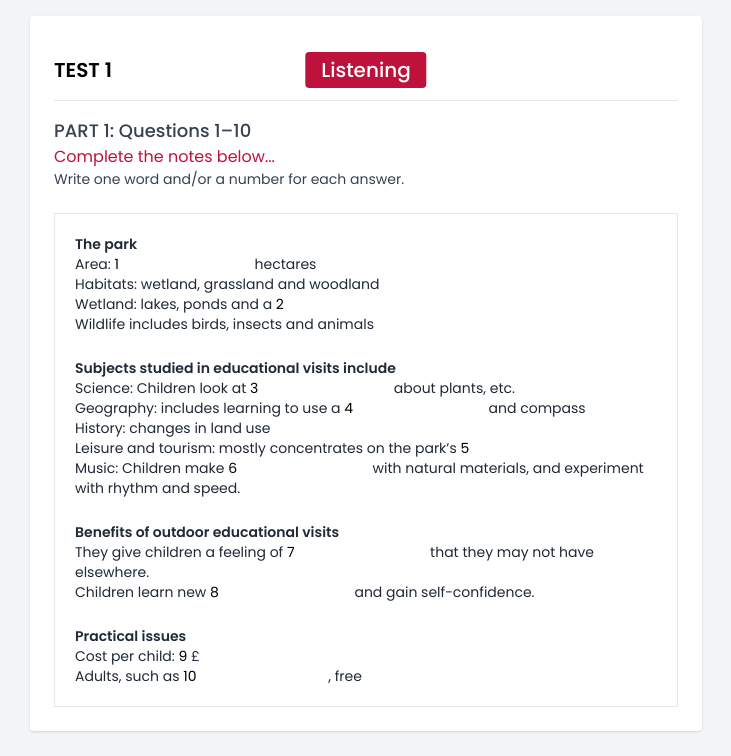
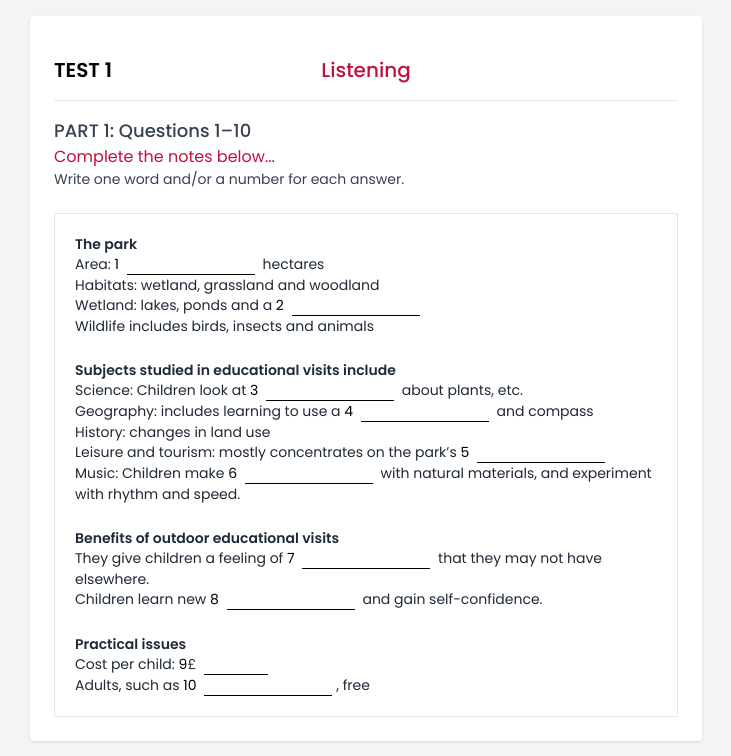
Before and after one commit to 73-dev/parctise, a plain HTML site: page index.html in a window 1280 px wide. Shown: the whole page, without its empty margins (274-1005 px from the left). Drawn offline with nearby package versions, Linux system fonts and the light colour scheme.

Commit message:
Update index.html

```diff
--- a/index.html
+++ b/index.html
@@ -22,10 +22,6 @@
             fontFamily: {
               poppins: ["Poppins", "sans-serif"],
             },
-            colors: {
-              lime: tailwind.colors.lime,
-              rose: tailwind.colors.rose,
-            },
           },
         },
       };
@@ -40,7 +36,7 @@
           <div class="text-xl font-semibold">TEST 1</div>
         </div>
         <h2
-          class="absolute text-white bg-rose-700 px-4 py-1 rounded text-xl font-medium top-1/2 left-1/2 -translate-x-1/2 -translate-y-1/2"
+          class="absolute text-rose-700 top-1/2 left-1/2 -translate-x-1/2 -translate-y-1/2 text-xl font-medium"
         >
           Listening
         </h2>
@@ -56,63 +52,46 @@
       </div>
 
       <!-- Questions Section -->
-      <div class="mt-6 space-y-6 text-sm border border-gray-200 p-5 text-gray-800">
+      <div class="mt-6 space-y-6 text-sm border border-gray-200 p-5 text-gray-800 ">
         <!-- The park -->
         <div>
           <h3 class="font-semibold">The park</h3>
           <p>
-            Area: <span class="text-black">1</span>
-            <input
-              type="text"
-              class="answer-input w-32"
-            />
+            Area:  <span class="text-black">1</span>
+            <input type="text" class="outline-none font-semibold text-rose-700 transition border-b border-black w-32 mx-1 outline-none" />
             hectares
           </p>
           <p>Habitats: wetland, grassland and woodland</p>
           <p>
-            Wetland: lakes, ponds and a <span class="text-black">2</span>
-            <input
-              type="text"
-              class="answer-input w-32"
-            />
+            Wetland: lakes, ponds and a  <span class="text-black">2</span>
+            <input type="text" class="outline-none font-semibold text-rose-700 transition border-b border-black w-32 mx-1" />
           </p>
           <p>Wildlife includes birds, insects and animals</p>
         </div>
 
         <!-- Subjects studied -->
         <div>
-          <h3 class="font-semibold">Subjects studied in educational visits include</h3>
+          <h3 class="font-semibold">
+            Subjects studied in educational visits include
+          </h3>
           <p>
-            Science: Children look at <span class="text-black">3</span>
-            <input
-              type="text"
-              class="answer-input w-32"
-            />
+            Science: Children look at  <span class="text-black">3</span>
+            <input type="text" class="outline-none font-semibold text-rose-700 transition border-b border-black w-32 mx-1" />
             about plants, etc.
           </p>
           <p>
-            Geography: includes learning to use a <span class="text-black">4</span>
-            <input
-              type="text"
-              class="answer-input w-32"
-            />
+            Geography: includes learning to use a  <span class="text-black">4</span>
+            <input type="text" class="outline-none font-semibold text-rose-700 transition border-b border-black w-32 mx-1" />
             and compass
           </p>
           <p>History: changes in land use</p>
           <p>
-            Leisure and tourism: mostly concentrates on the park’s
-            <span class="text-black">5</span>
-            <input
-              type="text"
-              class="answer-input w-32"
-            />
+            Leisure and tourism: mostly concentrates on the park’s  <span class="text-black">5</span>
+            <input type="text" class="outline-none font-semibold text-rose-700 transition border-b border-black w-32 mx-1" />
           </p>
           <p>
-            Music: Children make <span class="text-black">6</span>
-            <input
-              type="text"
-              class="answer-input w-32"
-            />
+            Music: Children make  <span class="text-black">6</span>
+            <input type="text" class="outline-none font-semibold text-rose-700 transition border-b border-black w-32 mx-1" />
             with natural materials, and experiment with rhythm and speed.
           </p>
         </div>
@@ -121,19 +100,13 @@
         <div>
           <h3 class="font-semibold">Benefits of outdoor educational visits</h3>
           <p>
-            They give children a feeling of <span class="text-black">7</span>
-            <input
-              type="text"
-              class="answer-input w-32"
-            />
+            They give children a feeling of  <span class="text-black">7</span>
+            <input type="text" class="outline-none font-semibold text-rose-700 transition border-b border-black w-32 mx-1" />
             that they may not have elsewhere.
           </p>
           <p>
-            Children learn new <span class="text-black">8</span>
-            <input
-              type="text"
-              class="answer-input w-32"
-            />
+            Children learn new  <span class="text-black">8</span>
+            <input type="text" class="outline-none font-semibold text-rose-700 transition border-b border-black w-32 mx-1" />
             and gain self-confidence.
           </p>
         </div>
@@ -142,28 +115,20 @@
         <div>
           <h3 class="font-semibold">Practical issues</h3>
           <p>
-            Cost per child: <span class="text-black">9</span> £
-            <input
-              type="text"
-              class="answer-input w-16"
-            />
+            Cost per child:   <span class="text-black">9</span>£
+            <input type="text" class="outline-none font-semibold text-rose-700 transition border-b border-black w-16 mx-1" />
           </p>
           <p>
-            Adults, such as <span class="text-black">10</span>
-            <input
-              type="text"
-              class="answer-input w-32"
-            />, free
+            Adults, such as  <span class="text-black">10</span>
+            <input type="text" class="outline-none font-semibold text-rose-700 transition border-b border-black w-32 mx-1" />,
+            free
           </p>
         </div>
       </div>
     </div>
 
-    <!-- Global styles for inputs -->
-    <style>
-      .answer-input {
-        @apply border-b border-black font-semibold outline-none text-gray-700 focus:text-lime-500 transition duration-300;
-      }
-    </style>
+    <!-- Scriptlar -->
+    <script src="./readingData.js"></script>
+    <script src="./script.js"></script>
   </body>
 </html>
```
